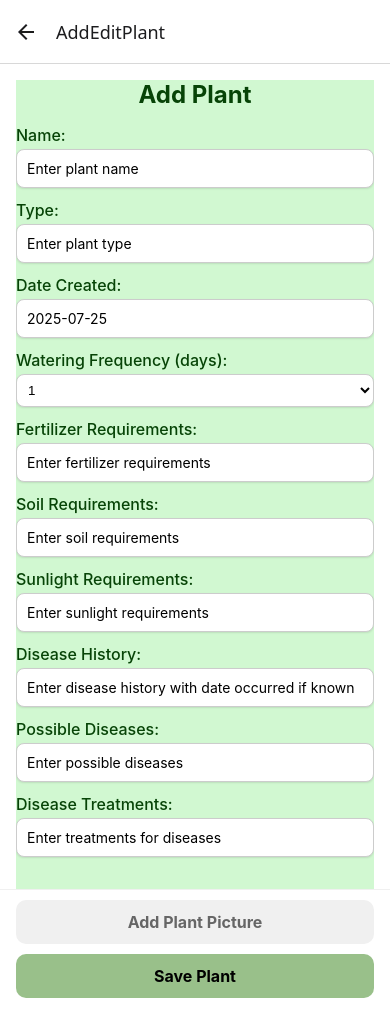
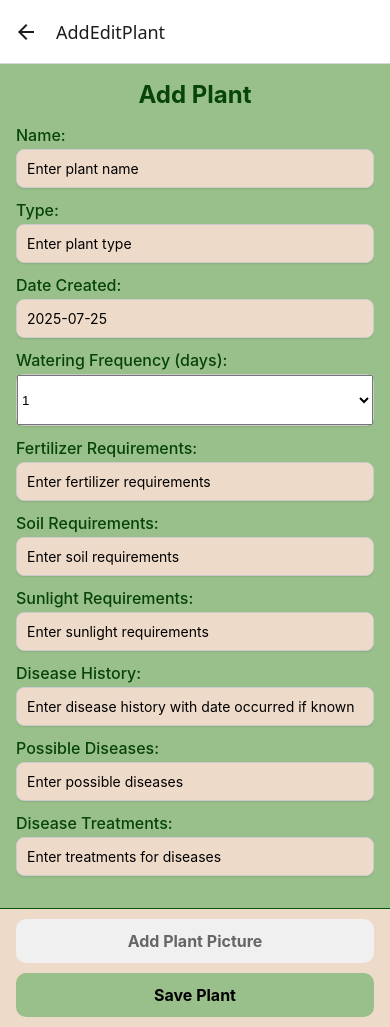
Before and after one commit to Hootanica/Hootanica, a React Native app: screen /AddEditPlant in a window 390 px wide. Built offline with nearby package versions, Linux system fonts and the light colour scheme.

Commit message:
minor color change

```diff
--- a/src/screens/AddEditPlantScreen.js
+++ b/src/screens/AddEditPlantScreen.js
@@ -94,9 +94,9 @@ export default function AddEditPlantScreen({ navigation, route }) {
     <SafeAreaView style={commonStyles.container}>
       <StatusBar hidden={false} backgroundColor="white" barStyle="dark-content" />
 
+      {/* Scrollable form section */}
       <View style={commonStyles.scrollSection}>
         <ScrollView
-          style={styles.scrollView}
           contentContainerStyle={commonStyles.scrollContainer}
           showsVerticalScrollIndicator={false}
         >
@@ -136,6 +136,7 @@ export default function AddEditPlantScreen({ navigation, route }) {
 
           <View style={styles.formGroup}>
             <Text style={styles.label}>Watering Frequency (days):</Text>
+            <View style={styles.pickerContainer}>
               <Picker
                 selectedValue={wateringFrequency}
                 onValueChange={(itemValue) => setWateringFrequency(Number(itemValue))}
@@ -145,6 +146,7 @@ export default function AddEditPlantScreen({ navigation, route }) {
                   <Picker.Item key={number} label={`${number}`} value={number} />
                 ))}
               </Picker>
+            </View>
           </View>
 
           <View style={styles.formGroup}>
@@ -231,9 +233,6 @@ export default function AddEditPlantScreen({ navigation, route }) {
 }
 
 const styles = StyleSheet.create({
-  scrollView: {
-    backgroundColor: '#d1f8d1ff',
-  },
   title: {
     fontSize: 24,
     fontWeight: 'bold',
@@ -255,7 +254,18 @@ const styles = StyleSheet.create({
     borderColor: '#ccc',
     borderRadius: 8,
     padding: 10,
-    backgroundColor: 'white',
+    backgroundColor: '#eedac9ff',
+    shadowColor: '#000',
+    shadowOffset: { width: 0, height: 1 },
+    shadowOpacity: 0.1,
+    shadowRadius: 2,
+    elevation: 2,
+  },
+  pickerContainer: {
+    borderWidth: 1,
+    borderColor: '#ccc',
+    borderRadius: 8,
+    backgroundColor: '#eedac9ff',
     shadowColor: '#000',
     shadowOffset: { width: 0, height: 1 },
     shadowOpacity: 0.1,
@@ -263,16 +273,8 @@ const styles = StyleSheet.create({
     elevation: 2,
   },
   picker: {
-    borderWidth: 1,
-    padding: 7,
-    borderColor: '#ccc',
-    borderRadius: 8,
-    backgroundColor: 'white',
-    shadowColor: '#000',
-    shadowOffset: { width: 0, height: 1 },
-    shadowOpacity: 0.1,
-    shadowRadius: 2,
-    elevation: 2,
+    height: 50,
+    width: '100%',
   },
   image: {
     width: 150,
--- a/src/styles/commonStyles.js
+++ b/src/styles/commonStyles.js
@@ -9,19 +9,20 @@ export const commonStyles = StyleSheet.create({
     flex: 1,
     paddingHorizontal: 16,
     paddingTop: 16,
+    backgroundColor: '#99c08aff',
   },
   scrollContainer: {
     paddingBottom: 20,
   },
   buttonContainer: {
-    backgroundColor: 'white',
+    backgroundColor: '#eedac9ff',
     paddingHorizontal: 16,
     paddingTop: 10,
     borderTopWidth: 1,
-    borderTopColor: '#f0f0f0',
+    borderTopColor: '#005507ff',
   },
   primaryButton: {
-    backgroundColor: '#99c08aff', // light green
+    backgroundColor: '#99c08aff',
     paddingVertical: 12,
     borderRadius: 10,
     alignItems: 'center',
```
Lines whose indentation alone changed are shown as unchanged.
